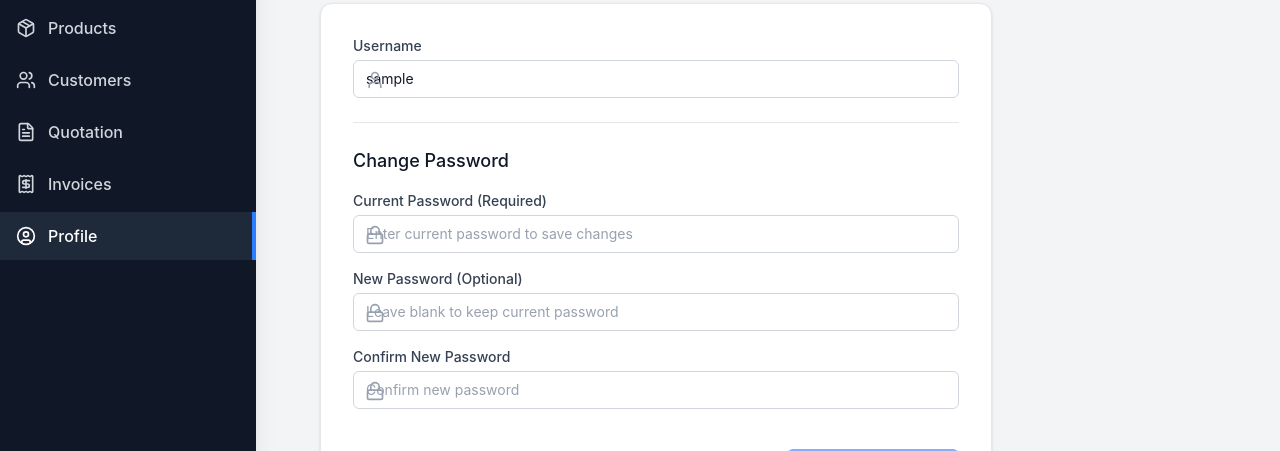
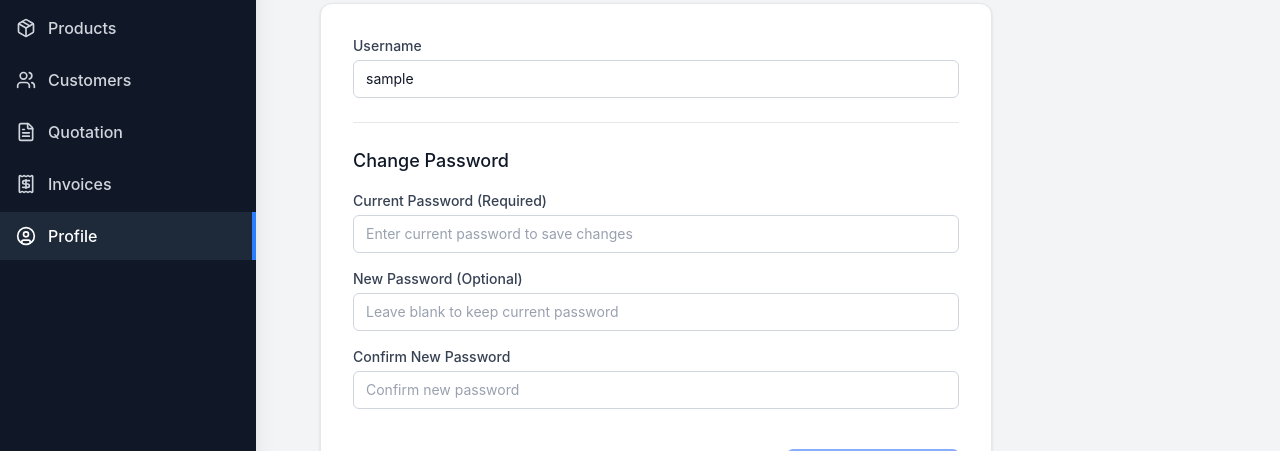
Before and after one commit to prasanth-1467/BILLING_FFI, a React (Vite) app in the folder billing-frontend/: page /profile in a window 1280 px wide. Shown: the part 193-644 px from the top of the page. Built offline with nearby package versions, Linux system fonts and the light colour scheme; sample sign-in values are in the browser's storage.

Commit message:
Front end final

```diff
--- a/billing-frontend/src/pages/Login.jsx
+++ b/billing-frontend/src/pages/Login.jsx
@@ -55,7 +55,6 @@ const Login = () => {
                         <div className="space-y-2">
                             <label className="text-sm font-medium text-gray-300 ml-1">Username</label>
                             <div className="relative group">
-                                <User className="absolute left-4 top-3.5 w-5 h-5 text-gray-500 group-focus-within:text-blue-400 transition-colors" />
                                 <input
                                     type="text"
                                     name="username"
@@ -71,7 +70,6 @@ const Login = () => {
                         <div className="space-y-2">
                             <label className="text-sm font-medium text-gray-300 ml-1">Password</label>
                             <div className="relative group">
-                                <Lock className="absolute left-4 top-3.5 w-5 h-5 text-gray-500 group-focus-within:text-blue-400 transition-colors" />
                                 <input
                                     type="password"
                                     name="password"
--- a/billing-frontend/src/pages/Profile.jsx
+++ b/billing-frontend/src/pages/Profile.jsx
@@ -78,7 +78,6 @@ const Profile = () => {
                     <div>
                         <label className="block text-sm font-medium text-gray-700 mb-1">Username</label>
                         <div className="relative">
-                            <User className="absolute left-3 top-2.5 text-gray-400" size={20} />
                             <input
                                 type="text"
                                 name="username"
@@ -97,7 +96,6 @@ const Profile = () => {
                             <div>
                                 <label className="block text-sm font-medium text-gray-700 mb-1">Current Password (Required)</label>
                                 <div className="relative">
-                                    <Lock className="absolute left-3 top-2.5 text-gray-400" size={20} />
                                     <input
                                         type="password"
                                         name="currentPassword"
@@ -113,7 +111,6 @@ const Profile = () => {
                             <div>
                                 <label className="block text-sm font-medium text-gray-700 mb-1">New Password (Optional)</label>
                                 <div className="relative">
-                                    <Lock className="absolute left-3 top-2.5 text-gray-400" size={20} />
                                     <input
                                         type="password"
                                         name="newPassword"
@@ -128,7 +125,6 @@ const Profile = () => {
                             <div>
                                 <label className="block text-sm font-medium text-gray-700 mb-1">Confirm New Password</label>
                                 <div className="relative">
-                                    <Lock className="absolute left-3 top-2.5 text-gray-400" size={20} />
                                     <input
                                         type="password"
                                         name="confirmPassword"
```
